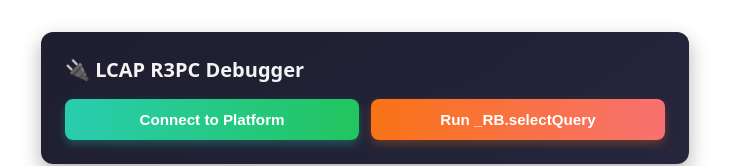
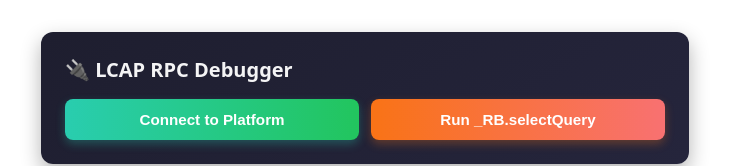
Before and after one commit to michael-peterson-eb/ap-task-tree, a React (Create React App) app: page / in a window 1280 px wide. Shown: the top 166 px of the page, without its empty margins (275-1004 px from the left). Built offline with nearby package versions, Linux system fonts and the light colour scheme.

Commit message:
typo update

```diff
--- a/src/App.tsx
+++ b/src/App.tsx
@@ -58,7 +58,7 @@ export default function App() {
         boxShadow: "0 8px 20px rgba(0,0,0,0.3)",
       }}
     >
-      <h2 style={{ margin: 0, fontSize: "1.25rem", fontWeight: 600 }}>🔌 LCAP R3PC Debugger</h2>
+      <h2 style={{ margin: 0, fontSize: "1.25rem", fontWeight: 600 }}>🔌 LCAP RPC Debugger</h2>
 
       <div style={{ display: "flex", gap: "0.75rem" }}>
         <button
```
